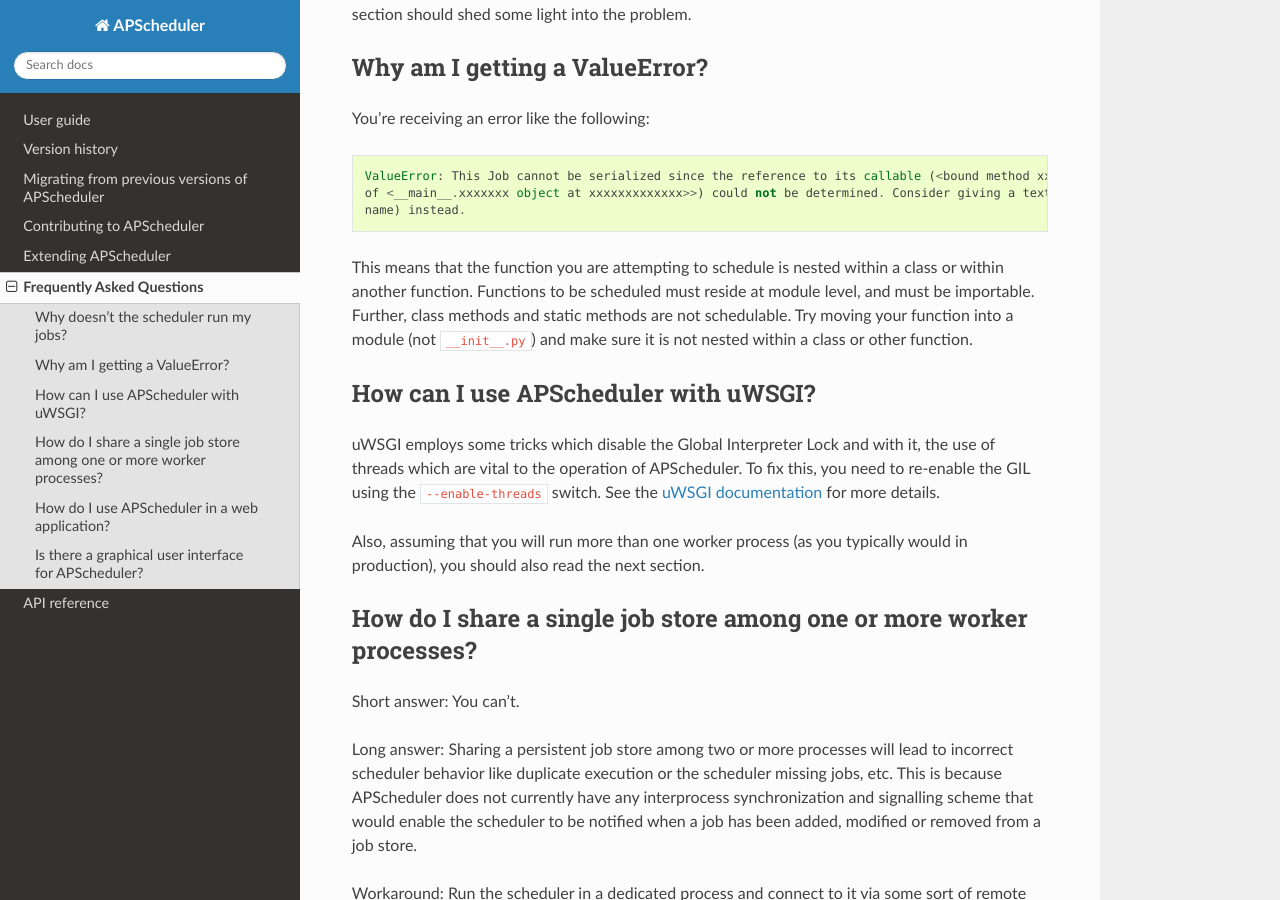
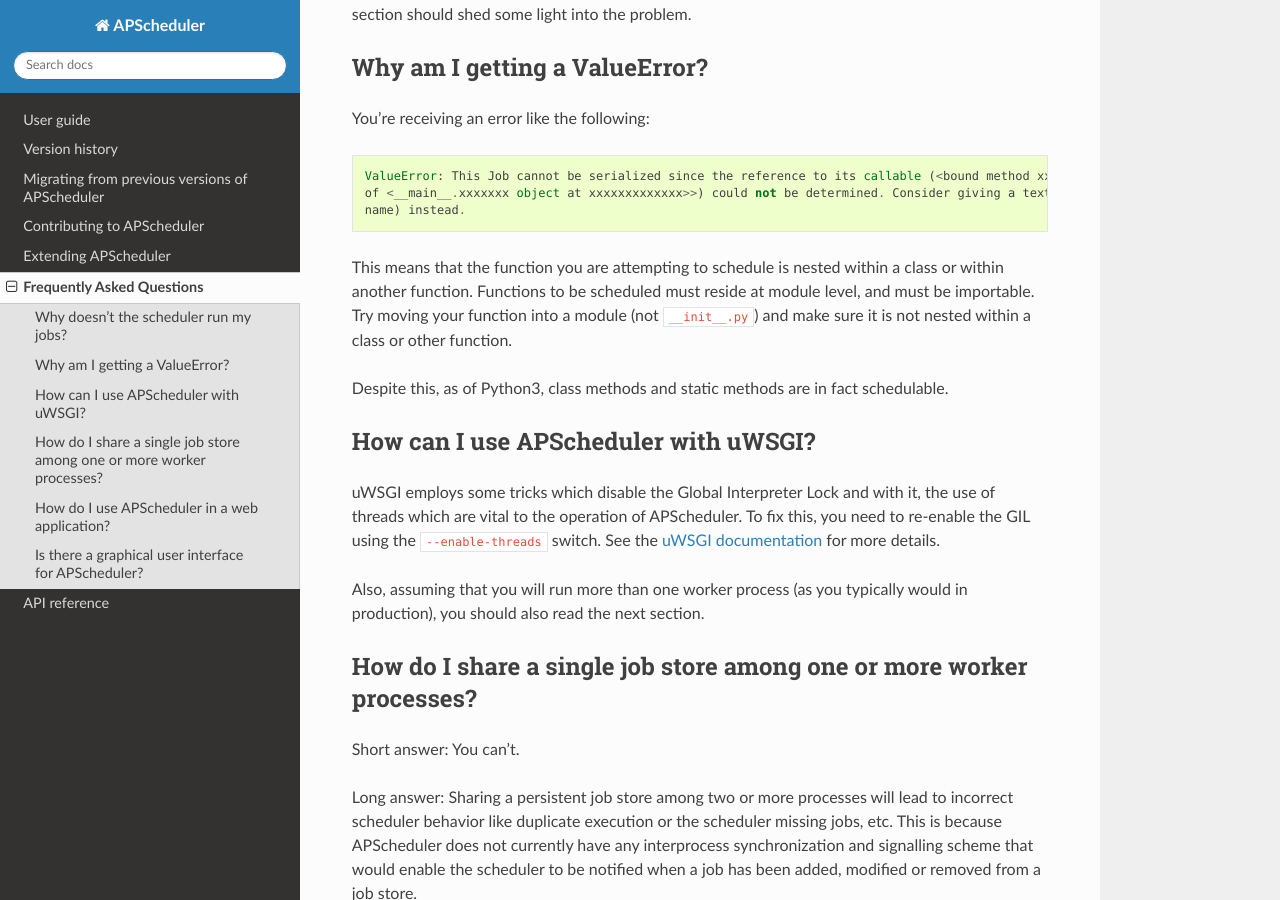
Before and after one commit to agronholm/apscheduler, a Sphinx documentation site: the page built from docs/faq.rst, in a window 1280 px wide and 900 px high, scrolled down 687 px. Built offline with Sphinx 7.4.7 and the Read the Docs theme 2.0.0, drawn with Linux system fonts in a browser that asks for light colours.

Commit message:
Update faq.rst

```diff
--- a/docs/faq.rst
+++ b/docs/faq.rst
@@ -37,7 +37,9 @@
    of <__main__.xxxxxxx object at xxxxxxxxxxxxx>>) could not be determined. Consider giving a textual reference (module:function
    name) instead.
 
-This means that the function you are attempting to schedule is nested within a class or within another function. Functions to be scheduled must reside at module level, and must be importable. Further, class methods and static methods are not schedulable. Try moving your function into a module (not ``__init__.py``) and make sure it is not nested within a class or other function.
+This means that the function you are attempting to schedule is nested within a class or within another function. Functions to be scheduled must reside at module level, and must be importable. Try moving your function into a module (not ``__init__.py``) and make sure it is not nested within a class or other function.
+
+Despite this, as of Python3, class methods and static methods are in fact schedulable.
 
 How can I use APScheduler with uWSGI?
 =====================================
```
